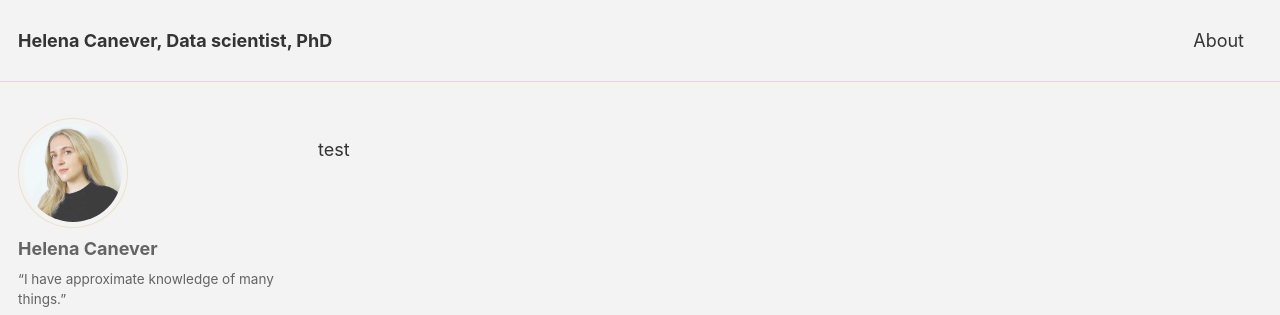
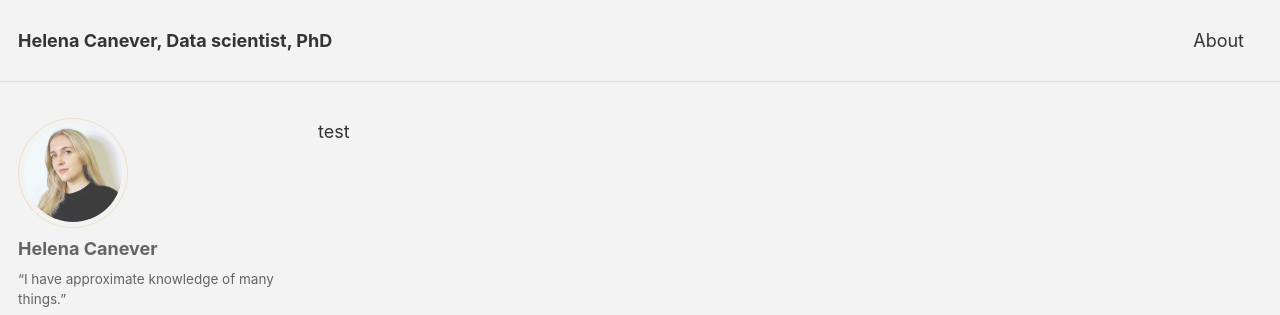
Before and after one commit to HelenaCGarry/HelenaCanever.github.io, a Jekyll site: the page built from _pages/about.md, in a window 1280 px wide. Shown: the top 315 px of the page. Built offline with Jekyll 4.4.1, drawn with Linux system fonts in a browser that asks for light colours; cached includes are drawn as plain includes; our own code applies the rules of GitHub Pages for plain Markdown files.

Commit message:
Update _config.yml

```diff
--- a/_config.yml
+++ b/_config.yml
@@ -245,7 +245,7 @@ defaults:
       path: "_pages"
       type: pages
     values:
-      layout: archive
+      layout: single
       author_profile: true
   # _portfolio
   - scope:
@@ -256,4 +256,5 @@ defaults:
       author_profile: true
       share: true
 
+
 theme: jekyll-theme-minimal
```
